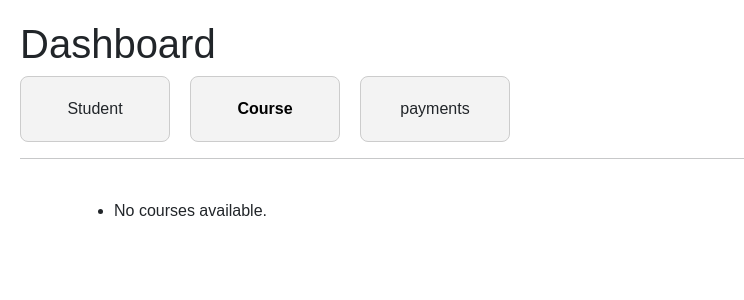
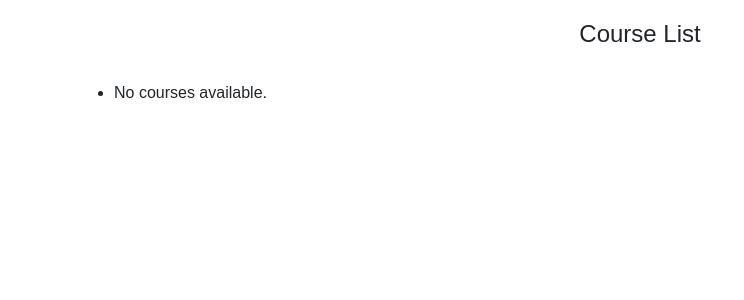
Before and after one commit to ripon1995/student-manager, a Django app: page /course/view/courses/ in a window 1280 px wide. Shown: the top 300 px of the page, without its empty margins (0-744 px from the left). Run offline with Django 5.2, Linux system fonts and the light colour scheme; data that the repository does not hold is empty.

Commit message:
What?  - course base html done

```diff
--- /dev/null
+++ b/course/templates/course/base_course.html
@@ -0,0 +1,37 @@
+<!DOCTYPE html>
+<html>
+<head>
+    <link href="https://cdn.jsdelivr.net/npm/bootstrap@5.3.3/dist/css/bootstrap.min.css" rel="stylesheet">
+    <title>{% block title %}Course Dashboard{% endblock %}</title>
+    <style>
+        body {
+            font-family: Arial, serif;
+            padding: 20px;
+        }
+
+        .card {
+            background: #f3f3f3;
+            border: 2px solid #ccc;
+            border-radius: 20px;
+            padding: 20px;
+            text-align: left;
+            width: 150px;
+        }
+
+        .card a {
+            text-decoration: none;
+            color: black;
+            font-weight: bold;
+        }
+
+        .card:hover {
+            background: #4c75b3;
+        }
+    </style>
+</head>
+<body>
+<div>
+    {% block content %}{% endblock %}
+</div>
+</body>
+</html>
--- a/course/templates/course/course_list.html
+++ b/course/templates/course/course_list.html
@@ -1,7 +1,9 @@
-{% extends 'dashboard/base.html' %}
+{% extends 'course/base_course.html' %}
 
-{% block title %}Course List{% endblock %}
+{#if need to adjust the title#}
+{#{% block title %}Courses{% endblock %}#}
 {% block content %}
+    <h4 style="text-align: center">Course List</h4>
     <div class="container py-4">
         <ul>
             {% for course in courses %}
```
